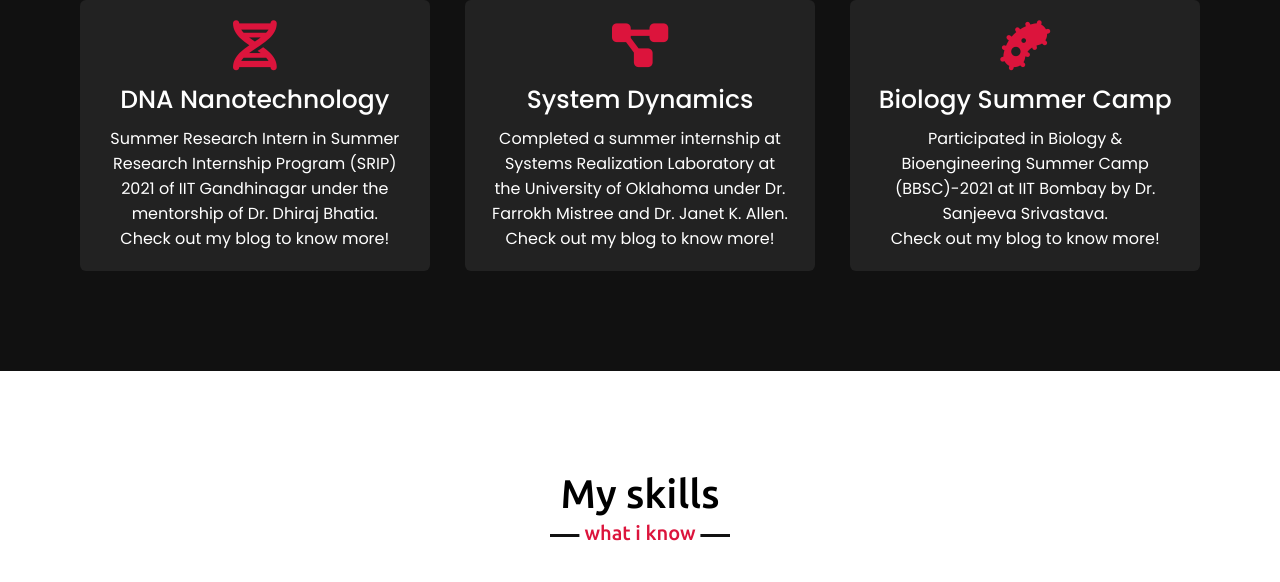
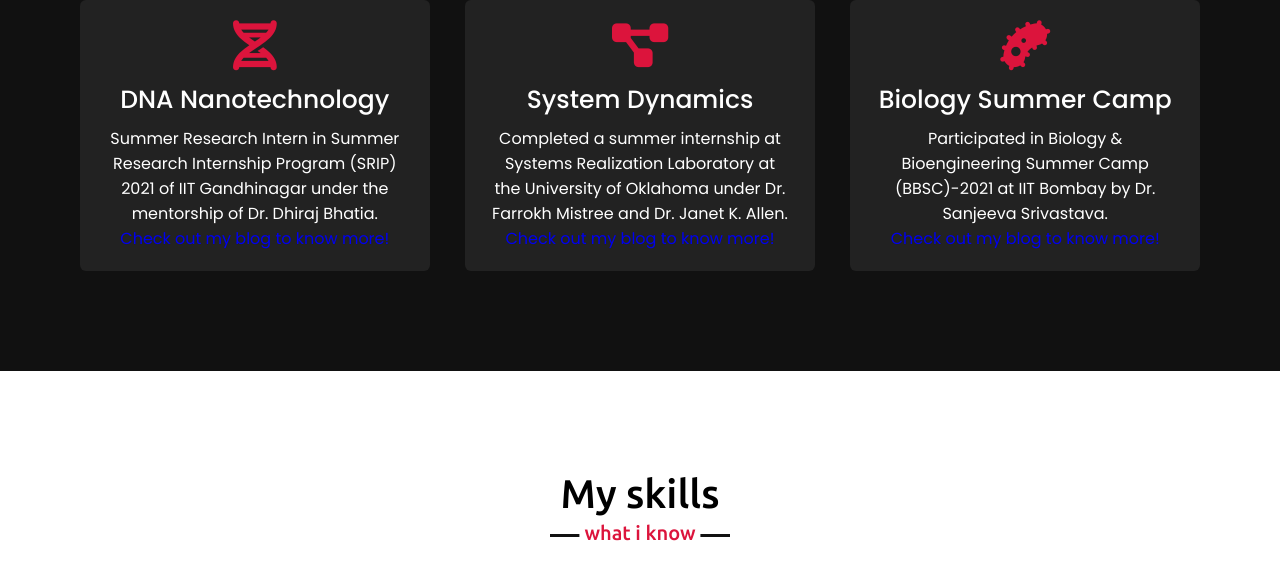
Before and after one commit to Zeaan/website, a plain HTML site: page index.html in a window 1280 px wide. Shown: the part 1759-2341 px from the top of the page. Drawn offline with nearby package versions, Linux system fonts and the light colour scheme.

Commit message:
Update index.html

```diff
--- a/index.html
+++ b/index.html
@@ -73,21 +73,21 @@
                     <div class="box">
                         <i class="fas fa-dna"></i>
                         <div class="text">DNA Nanotechnology</div>
-                        <p>Summer Research Intern in Summer Research Internship Program (SRIP) 2021 of IIT Gandhinagar under the mentorship of Dr. Dhiraj Bhatia.<br>Check out my blog to know more!</p>
+                        <p>Summer Research Intern in Summer Research Internship Program (SRIP) 2021 of IIT Gandhinagar under the mentorship of Dr. Dhiraj Bhatia.<br><a href="https://zeaan-pithawala.blogspot.com/2021/05/dna-nanotechnology.html" target="_blank">Check out my blog to know more!</a></p>
                     </div>
                 </div>
                 <div class="card">
                     <div class="box">
                         <i class="fas fa-project-diagram"></i>
                         <div class="text">System Dynamics</div>
-                        <p>Completed a summer internship at Systems Realization Laboratory at the University of Oklahoma under Dr. Farrokh Mistree and Dr. Janet K. Allen.<br>Check out my blog to know more!</p>
+                        <p>Completed a summer internship at Systems Realization Laboratory at the University of Oklahoma under Dr. Farrokh Mistree and Dr. Janet K. Allen.<br><a href="https://zeaan-pithawala.blogspot.com/2021/05/system-dynamics.html" target="_blank">Check out my blog to know more!</a></p>
                     </div>
                 </div>
                 <div class="card">
                     <div class="box">
                         <i class="fas fa-bacterium"></i>
                         <div class="text">Biology Summer Camp</div>
-                        <p>Participated in Biology & Bioengineering Summer Camp (BBSC)-2021 at IIT Bombay by Dr. Sanjeeva Srivastava.<br>Check out my blog to know more!</p>
+                        <p>Participated in Biology & Bioengineering Summer Camp (BBSC)-2021 at IIT Bombay by Dr. Sanjeeva Srivastava.<br><a href="https://zeaan-pithawala.blogspot.com/2021/05/biology-bioengineering-summer-camp.html" target="_blank">Check out my blog to know more!</a></p>
                     </div>
                 </div>
                 <!-- If you want to add more internships
```
